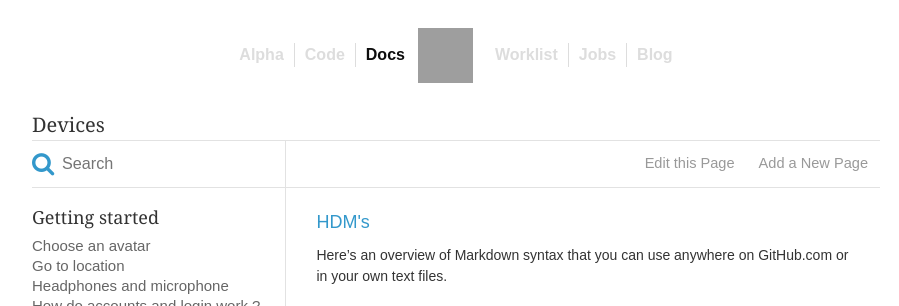
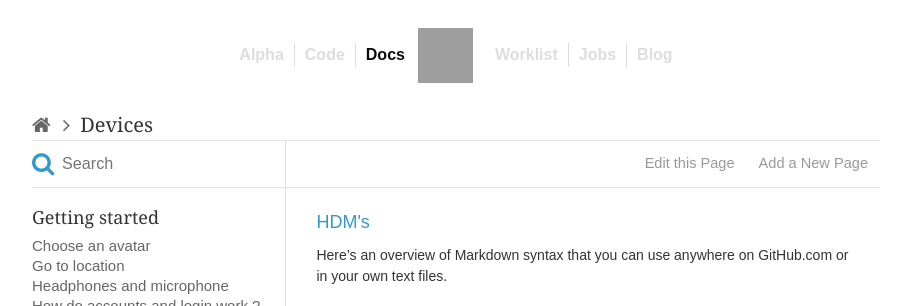
Before and after one commit to zzmp/hifi-docs, a Jekyll site: the page built from _articles/devices/hdm.md, in a window 1280 px wide. Shown: the top 306 px of the page, without its empty margins (184-1083 px from the left). Built offline with Jekyll 4.4.1, drawn with Linux system fonts in a browser that asks for light colours; nearby versions of some CDN libraries; some web fonts are replaced; a script that is not in the unit is left out; comment, search, counter and statistics services are not loaded; grey boxes are pictures that could not be loaded.

Commit message:
added bread crumb

```diff
--- a/_layouts/doc.html
+++ b/_layouts/doc.html
@@ -6,17 +6,18 @@ layout: default
      side and a content section on the right. -->
 <script>
     var tag = "{{ page.tag }}";
+    var isPageAPI = ("{{page.collection}}" == "articles" || "{{page.collection}}" == "managing") ? false : true;
 </script>
 <div class="hf doc page">
   <div class="component-header">
-      {% if page.collection == "api" %}<span>JavaScript API</span> <i> > </i>{% endif %}{{ page.category | replace: '-', ' ' | capitalize }}
+     <a href="/{{site.sub_base_path}}" class="fa fa-home fa-fw"></a> <i class="fa fa-angle-right"></i> {% if page.collection == "api" %}<span class="sub-header-selected">JavaScript API</span> <i class="fa fa-angle-right"></i>{% endif %}<span class="sub-header-category">{{ page.category | replace: '-', ' ' | capitalize }}</span>
   </div>
 
   {% include search_form.html %}
 
   {% include edit_on_github.html %}
 
-  <aside class="hf index">
+  <aside class="hf index {% if page.collection != 'articles' || page.collection != 'managing' %} developing-aside {% endif %}">
     {% include search_results.html %}
     {% if page.collection == "articles" || page.collection == "managing" %}
       {% include using.html %}
```
